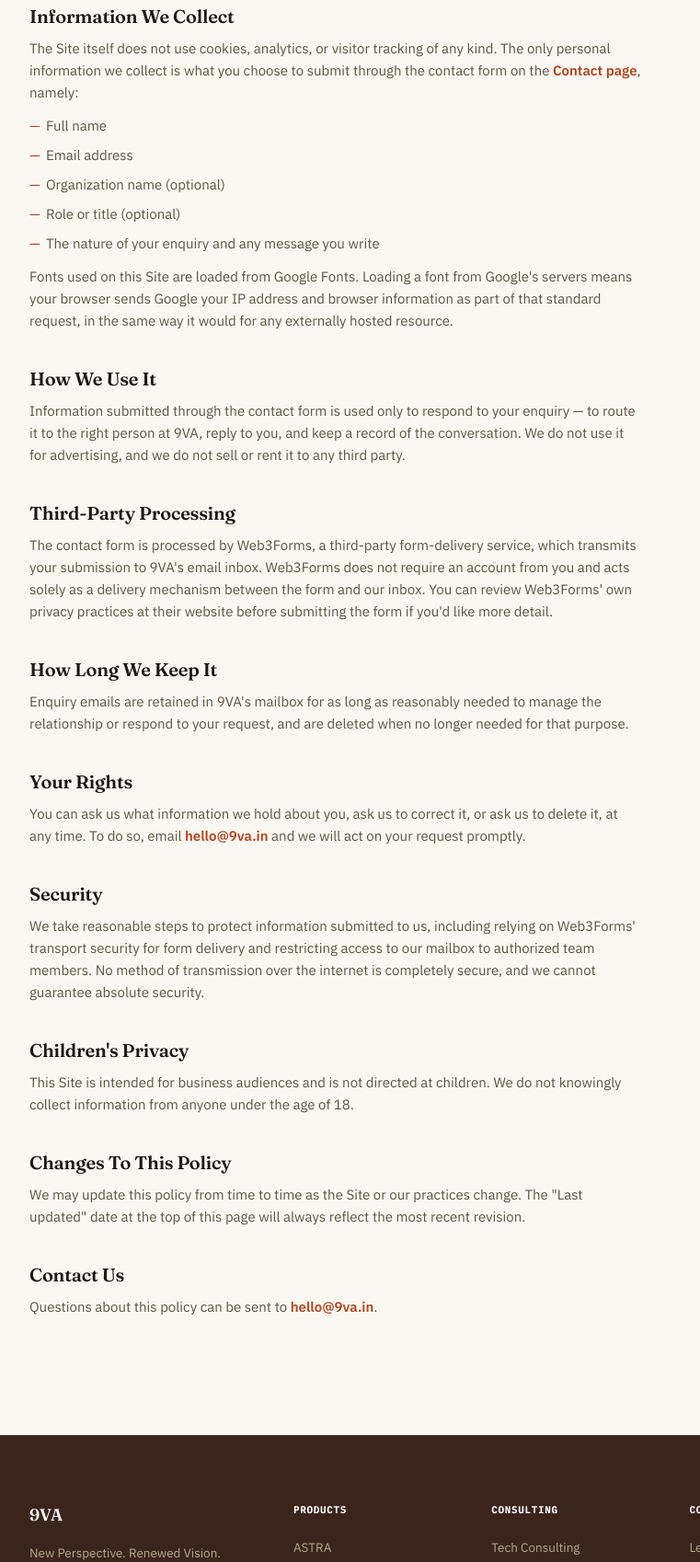
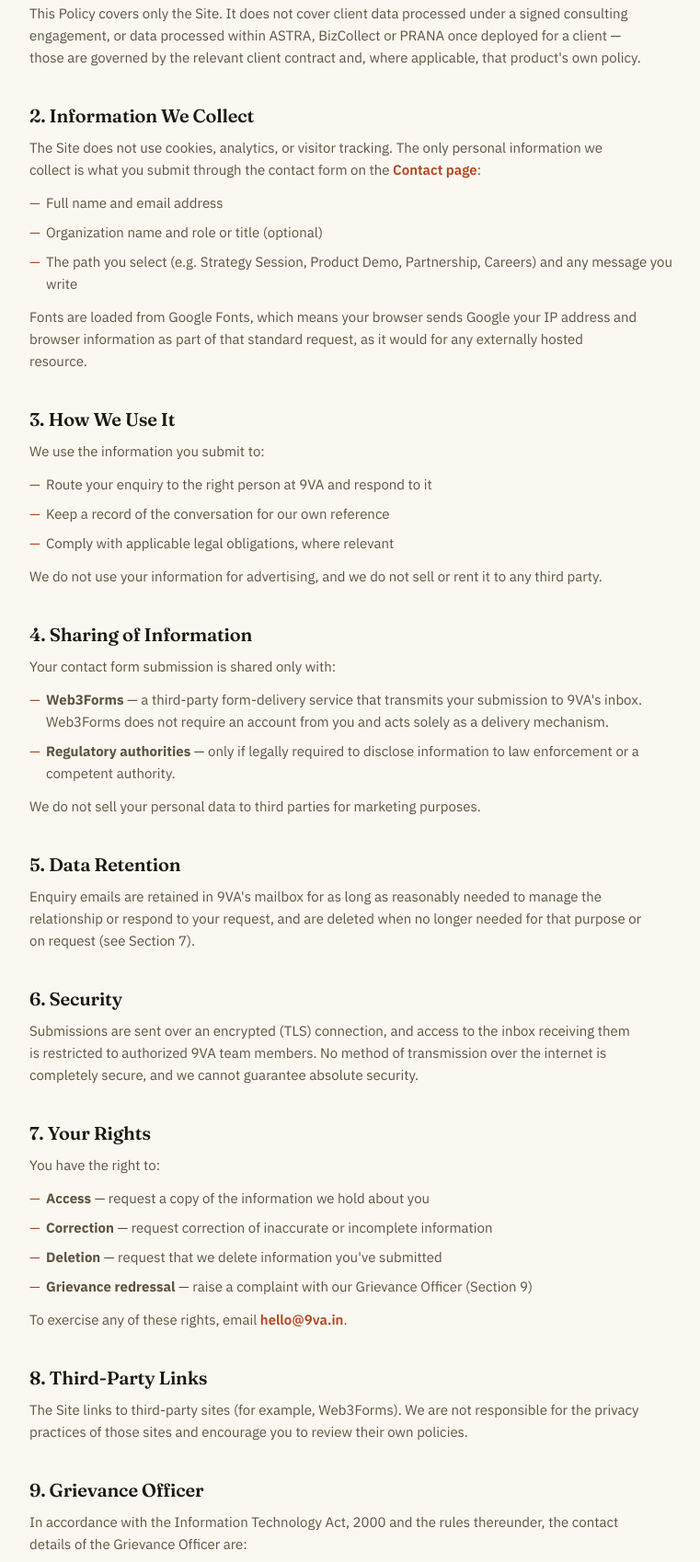
Before and after one commit to nshah12/9va, a plain HTML site: page privacy.html in a window 1280 px wide. Shown: the part 780-2478 px from the top of the page at 92% size, without its empty margins (52-813 px from the left). Drawn offline with Linux system fonts and the light colour scheme.

Commit message:
Rewrite Privacy Policy: numbered legal structure, Grievance Officer section per IT Act 2000

```diff
--- a/privacy.html
+++ b/privacy.html
@@ -90,45 +90,68 @@
 <section class="section">
   <div class="container">
     <div class="legal-body reveal" style="max-width:800px">
-      <p class="updated">Last updated: 27 July 2026</p>
+      <p class="updated">Last updated: 27 July 2026 · Effective: 27 July 2026</p>
 
-      <h2>Who This Policy Covers</h2>
-      <p>This policy applies to <a href="https://9va.in" style="color:var(--rust);font-weight:600">9va.in</a> ("the Site"), operated by 9VA. It explains what information the Site collects from visitors, how that information is used, and who it is shared with. It does not cover any client data 9VA processes as part of a consulting engagement or product deployment — that is governed separately by the relevant client contract.</p>
+      <h2>1. Introduction</h2>
+      <p>9VA ("Company", "we", "us") operates the website at <a href="https://9va.in" style="color:var(--rust);font-weight:600">9va.in</a> ("Site"). This Privacy Policy explains what information the Site collects from visitors, how it is used, and who it is shared with. This Policy is compliant with the Information Technology Act, 2000 and the Information Technology (Reasonable Security Practices and Procedures and Sensitive Personal Data or Information) Rules, 2011.</p>
+      <p>This Policy covers only the Site. It does not cover client data processed under a signed consulting engagement, or data processed within ASTRA, BizCollect or PRANA once deployed for a client — those are governed by the relevant client contract and, where applicable, that product's own policy.</p>
 
-      <h2>Information We Collect</h2>
-      <p>The Site itself does not use cookies, analytics, or visitor tracking of any kind. The only personal information we collect is what you choose to submit through the contact form on the <a href="contact.html" style="color:var(--rust);font-weight:600">Contact page</a>, namely:</p>
+      <h2>2. Information We Collect</h2>
+      <p>The Site does not use cookies, analytics, or visitor tracking. The only personal information we collect is what you submit through the contact form on the <a href="contact.html" style="color:var(--rust);font-weight:600">Contact page</a>:</p>
       <ul>
-        <li>Full name</li>
-        <li>Email address</li>
-        <li>Organization name (optional)</li>
-        <li>Role or title (optional)</li>
-        <li>The nature of your enquiry and any message you write</li>
+        <li>Full name and email address</li>
+        <li>Organization name and role or title (optional)</li>
+        <li>The path you select (e.g. Strategy Session, Product Demo, Partnership, Careers) and any message you write</li>
       </ul>
-      <p>Fonts used on this Site are loaded from Google Fonts. Loading a font from Google's servers means your browser sends Google your IP address and browser information as part of that standard request, in the same way it would for any externally hosted resource.</p>
+      <p>Fonts are loaded from Google Fonts, which means your browser sends Google your IP address and browser information as part of that standard request, as it would for any externally hosted resource.</p>
 
-      <h2>How We Use It</h2>
-      <p>Information submitted through the contact form is used only to respond to your enquiry — to route it to the right person at 9VA, reply to you, and keep a record of the conversation. We do not use it for advertising, and we do not sell or rent it to any third party.</p>
+      <h2>3. How We Use It</h2>
+      <p>We use the information you submit to:</p>
+      <ul>
+        <li>Route your enquiry to the right person at 9VA and respond to it</li>
+        <li>Keep a record of the conversation for our own reference</li>
+        <li>Comply with applicable legal obligations, where relevant</li>
+      </ul>
+      <p>We do not use your information for advertising, and we do not sell or rent it to any third party.</p>
 
-      <h2>Third-Party Processing</h2>
-      <p>The contact form is processed by Web3Forms, a third-party form-delivery service, which transmits your submission to 9VA's email inbox. Web3Forms does not require an account from you and acts solely as a delivery mechanism between the form and our inbox. You can review Web3Forms' own privacy practices at their website before submitting the form if you'd like more detail.</p>
+      <h2>4. Sharing of Information</h2>
+      <p>Your contact form submission is shared only with:</p>
+      <ul>
+        <li><b>Web3Forms</b> — a third-party form-delivery service that transmits your submission to 9VA's inbox. Web3Forms does not require an account from you and acts solely as a delivery mechanism.</li>
+        <li><b>Regulatory authorities</b> — only if legally required to disclose information to law enforcement or a competent authority.</li>
+      </ul>
+      <p>We do not sell your personal data to third parties for marketing purposes.</p>
 
-      <h2>How Long We Keep It</h2>
-      <p>Enquiry emails are retained in 9VA's mailbox for as long as reasonably needed to manage the relationship or respond to your request, and are deleted when no longer needed for that purpose.</p>
+      <h2>5. Data Retention</h2>
+      <p>Enquiry emails are retained in 9VA's mailbox for as long as reasonably needed to manage the relationship or respond to your request, and are deleted when no longer needed for that purpose or on request (see Section 7).</p>
 
-      <h2>Your Rights</h2>
-      <p>You can ask us what information we hold about you, ask us to correct it, or ask us to delete it, at any time. To do so, email <a href="mailto:hello@9va.in" style="color:var(--rust);font-weight:600">hello@9va.in</a> and we will act on your request promptly.</p>
+      <h2>6. Security</h2>
+      <p>Submissions are sent over an encrypted (TLS) connection, and access to the inbox receiving them is restricted to authorized 9VA team members. No method of transmission over the internet is completely secure, and we cannot guarantee absolute security.</p>
 
-      <h2>Security</h2>
-      <p>We take reasonable steps to protect information submitted to us, including relying on Web3Forms' transport security for form delivery and restricting access to our mailbox to authorized team members. No method of transmission over the internet is completely secure, and we cannot guarantee absolute security.</p>
+      <h2>7. Your Rights</h2>
+      <p>You have the right to:</p>
+      <ul>
+        <li><b>Access</b> — request a copy of the information we hold about you</li>
+        <li><b>Correction</b> — request correction of inaccurate or incomplete information</li>
+        <li><b>Deletion</b> — request that we delete information you've submitted</li>
+        <li><b>Grievance redressal</b> — raise a complaint with our Grievance Officer (Section 9)</li>
+      </ul>
+      <p>To exercise any of these rights, email <a href="mailto:hello@9va.in" style="color:var(--rust);font-weight:600">hello@9va.in</a>.</p>
 
-      <h2>Children's Privacy</h2>
-      <p>This Site is intended for business audiences and is not directed at children. We do not knowingly collect information from anyone under the age of 18.</p>
+      <h2>8. Third-Party Links</h2>
+      <p>The Site links to third-party sites (for example, Web3Forms). We are not responsible for the privacy practices of those sites and encourage you to review their own policies.</p>
 
-      <h2>Changes To This Policy</h2>
-      <p>We may update this policy from time to time as the Site or our practices change. The "Last updated" date at the top of this page will always reflect the most recent revision.</p>
+      <h2>9. Grievance Officer</h2>
+      <p>In accordance with the Information Technology Act, 2000 and the rules thereunder, the contact details of the Grievance Officer are:</p>
+      <p style="color:var(--text-1);font-weight:600;margin-bottom:4px">Grievance Officer — Founders, 9VA</p>
+      <p style="margin-bottom:4px">Veda CHS, Gundavali, Azad Road, Andheri East, Mumbai – 400069</p>
+      <p>Email: <a href="mailto:hello@9va.in" style="color:var(--rust);font-weight:600">hello@9va.in</a><br>Grievances will be addressed within 30 days of receipt.</p>
 
-      <h2>Contact Us</h2>
-      <p>Questions about this policy can be sent to <a href="mailto:hello@9va.in" style="color:var(--rust);font-weight:600">hello@9va.in</a>.</p>
+      <h2>10. Changes To This Policy</h2>
+      <p>We may update this Policy from time to time. Material changes will be reflected by updating the "Last updated" date above; where a change is significant, we will note it prominently on this page at least 14 days before it takes effect. Continued use of the Site after that date constitutes acceptance of the updated Policy.</p>
+
+      <h2>11. Contact</h2>
+      <p>Questions about this Policy can be sent to <a href="mailto:hello@9va.in" style="color:var(--rust);font-weight:600">hello@9va.in</a>.</p>
     </div>
   </div>
 </section>
```
